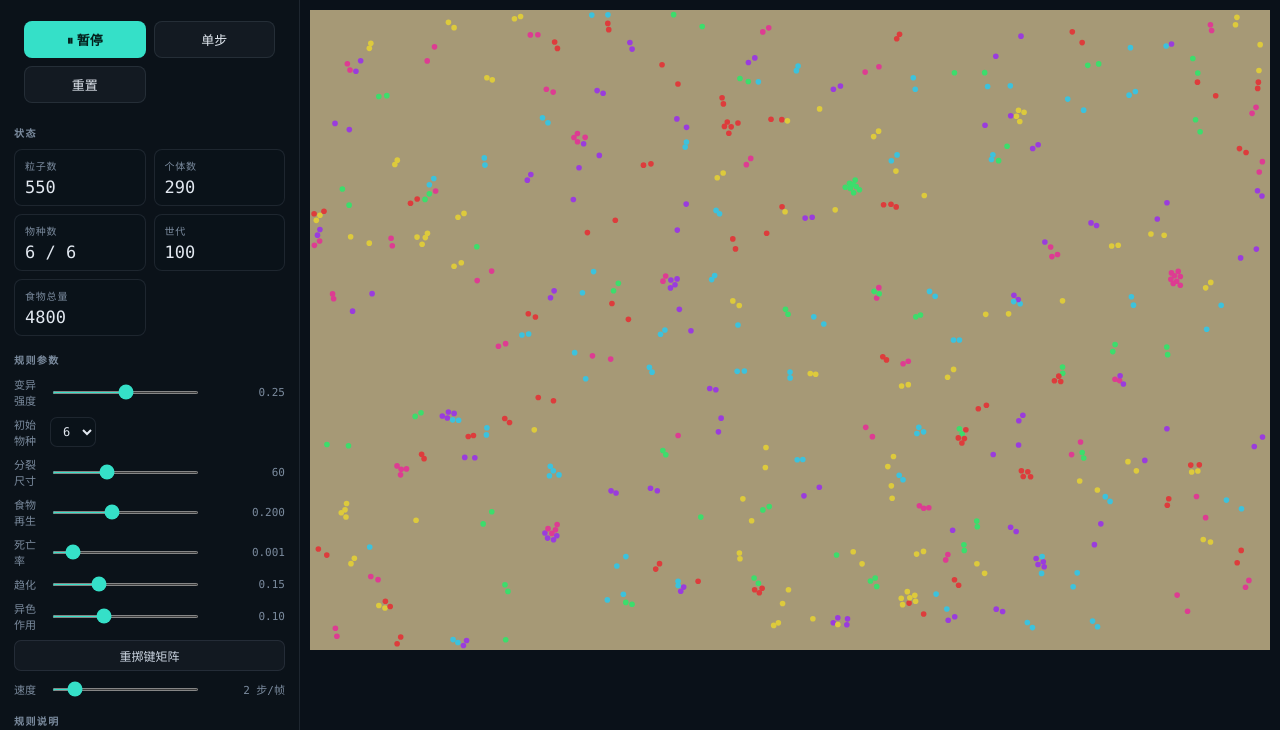
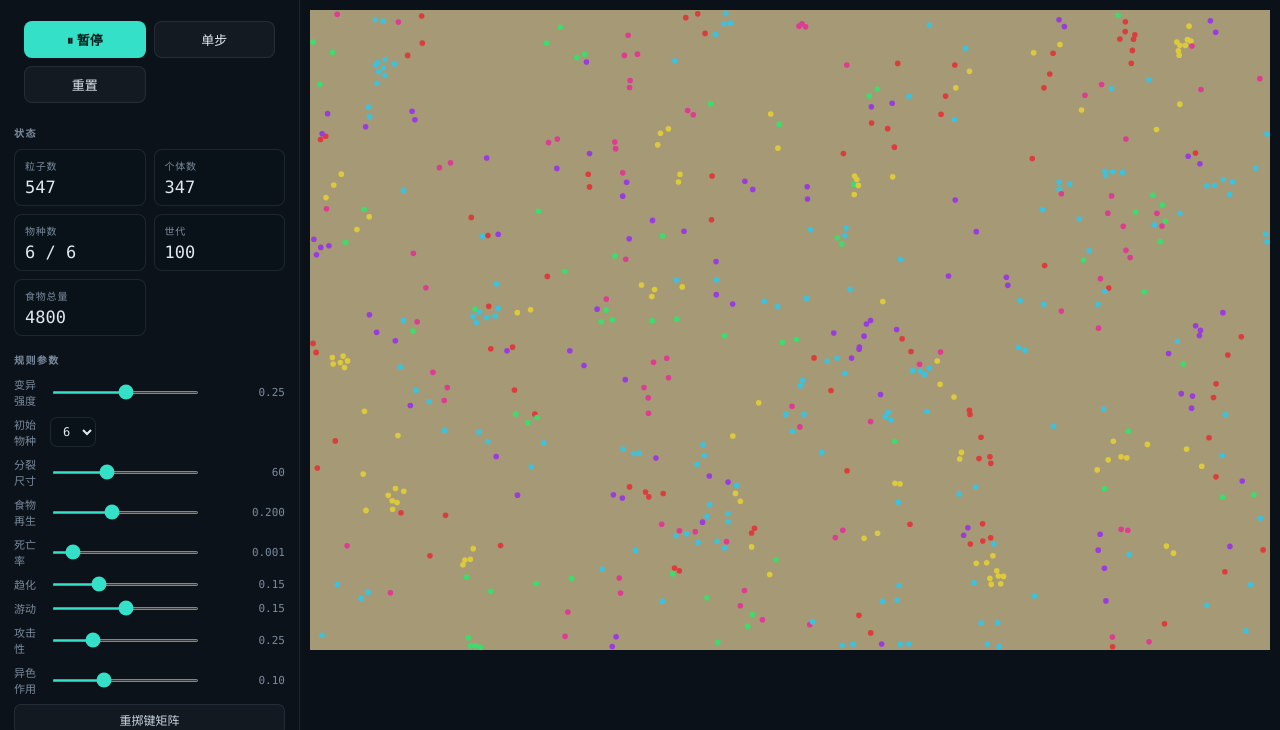
Before and after one commit to FindSunny/game-of-chaos, a website: page life.html in a window 1280 px wide. Shown: the part 70-800 px from the top of the page. Drawn offline with Linux system fonts and the light colour scheme; animation ran at ten frames a second.

Commit message:
feat(life): 第三步——可见的行为表型（游动 + 捕食）
- 物种基因组加 motility（游动速度）和 aggression（攻击性）
- 游动：每粒子带自推进朝向，缓慢随机旋转，团块因此会动
- 捕食：攻击性物种咬异色粒子，猎物死、捕食者得能量
- 变异同时作用于这两个表型
- 面板加「游动」「攻击性」滑杆 + 说明
- 测试 20 项：motility 越大漂移越远、捕食减少猎物

```diff
--- a/js/core/colony-engine.js
+++ b/js/core/colony-engine.js
@@ -64,6 +64,12 @@ export class ColonyEngine {
     this.mutProb = o.mutProb ?? 0.4; // 分裂时子代变异成新物种的概率
     this.maxSpecies = o.maxSpecies ?? 48;
 
+    // 第三步：可见的行为表型
+    this.baseMotility = o.motility ?? 0.15; // 游动速度（自推进力）
+    this.baseAggression = o.aggression ?? 0.25; // 攻击性（捕食概率上限）
+    this.eatR = o.eatR ?? 6; // 捕食接触半径
+    this.biteGain = o.biteGain ?? 2; // 咬一口获得的能量
+
     this.friction = o.friction ?? 0.06;
     this.splitInterval = o.splitInterval ?? 30; // 每隔多少步做一次分裂
     this.chemotaxis = o.chemotaxis ?? 0.15; // 趋化强度：往食物浓度高的方向游
@@ -78,6 +84,7 @@ export class ColonyEngine {
     this.vy = [];
     this.type = [];
     this.energy = [];
+    this.angle = []; // 游动朝向（每粒子，自推进用）
     this.ax = new Float64Array(0);
     this.ay = new Float64Array(0);
 
@@ -118,12 +125,14 @@ export class ColonyEngine {
   }
 
   /** 新建一个物种，返回其 id；颜色按黄金角取，保证彼此区分 */
-  _newSpecies(attract, metabolism) {
+  _newSpecies(attract, metabolism, motility, aggression) {
     const id = this.species.length;
     const hue = Math.round((id * 137.508) % 360);
     this.species.push({
       attract: attract ?? this.baseAttract,
       metabolism: metabolism ?? this.baseMetabolism,
+      motility: motility ?? this.baseMotility * (0.4 + this.rng() * 0.8),
+      aggression: aggression ?? this.baseAggression * this.rng(),
       color: `hsl(${hue}, 70%, 55%)`,
     });
     // 扩展键矩阵：新物种与已有物种各得一个随机键，对角线 = 1
@@ -137,7 +146,7 @@ export class ColonyEngine {
 
   _grow() {
     const next = Math.max(64, this.capacity * 2);
-    for (const key of ['x', 'y', 'vx', 'vy', 'type', 'energy']) {
+    for (const key of ['x', 'y', 'vx', 'vy', 'type', 'energy', 'angle']) {
       const a = new Array(next);
       for (let i = 0; i < this.count; i++) a[i] = this[key][i];
       this[key] = a;
@@ -157,6 +166,7 @@ export class ColonyEngine {
     this.vx[k] = vx;
     this.vy[k] = vy;
     this.energy[k] = energy;
+    this.angle[k] = this.rng() * TAU;
     return k;
   }
 
@@ -301,6 +311,14 @@ export class ColonyEngine {
         }
       }
 
+      // 自推进（游动）：物种 motility 越大游得越快；朝向缓慢随机旋转
+      const mot = this.species[ti].motility;
+      if (mot > 0) {
+        fx += Math.cos(this.angle[i]) * mot;
+        fy += Math.sin(this.angle[i]) * mot;
+        this.angle[i] += this._gauss() * 0.4;
+      }
+
       this.ax[i] = fx;
       this.ay[i] = fy;
     }
@@ -315,6 +333,43 @@ export class ColonyEngine {
       this.energy[i] -= this.species[this.type[i]].metabolism;
     }
 
+    // 2.5 捕食：攻击性物种咬异色粒子
+    const eatR2 = this.eatR * this.eatR;
+    for (let i = 0; i < count; i++) {
+      const agg = this.species[this.type[i]].aggression;
+      if (agg <= 0) continue;
+      const px = this.x[i];
+      const py = this.y[i];
+      let gx = Math.floor(px / this.bondR);
+      let gy = Math.floor(py / this.bondR);
+      if (gx < 0) gx = 0;
+      else if (gx >= cols) gx = cols - 1;
+      if (gy < 0) gy = 0;
+      else if (gy >= rows) gy = rows - 1;
+      search: {
+        for (let oy = -1; oy <= 1; oy++) {
+          const cy = gy + oy;
+          if (cy < 0 || cy >= rows) continue;
+          for (let ox = -1; ox <= 1; ox++) {
+            const cx = gx + ox;
+            if (cx < 0 || cx >= cols) continue;
+            const bucket = buckets[cy * cols + cx];
+            for (let b = 0; b < bucket.length; b++) {
+              const j = bucket[b];
+              if (j === i || this.type[j] === this.type[i]) continue;
+              const dx = this.x[j] - px;
+              const dy = this.y[j] - py;
+              if (dx * dx + dy * dy < eatR2 && this.rng() < agg) {
+                this.energy[i] += this.biteGain;
+                this.energy[j] = -1; // 下一遍死亡
+                break search;
+              }
+            }
+          }
+        }
+      }
+    }
+
     // 3. 出芽 + 死亡
     for (let i = count - 1; i >= 0; i--) {
       if (this.energy[i] <= 0 || this.rng() < this.mortalityRate) {
@@ -325,6 +380,7 @@ export class ColonyEngine {
         this.vy[i] = this.vy[last];
         this.type[i] = this.type[last];
         this.energy[i] = this.energy[last];
+        this.angle[i] = this.angle[last];
         this.ax[i] = this.ax[last];
         this.ay[i] = this.ay[last];
         this.count--;
@@ -478,9 +534,12 @@ export class ColonyEngine {
       // 第二步：变异。子代之一可能变成一个基因组略有偏离的新物种
       if (this.mutStd > 0 && this.species.length < this.maxSpecies && this.rng() < this.mutProb) {
         const parentSp = this.species[this.type[members[0]]];
+        const aggr = Math.max(0, Math.min(1, parentSp.aggression + this._gauss() * this.mutStd * 0.5));
         const child = this._newSpecies(
           parentSp.attract * Math.exp(this._gauss() * this.mutStd),
           parentSp.metabolism * Math.exp(this._gauss() * this.mutStd),
+          Math.max(0.01, Math.min(0.3, parentSp.motility * Math.exp(this._gauss() * this.mutStd))),
+          aggr,
         );
         for (let k = half; k < members.length; k++) this.type[members[k]] = child;
       }
--- a/life.html
+++ b/life.html
@@ -133,6 +133,16 @@
               <span id="chemo-val" class="value mono">0.15</span>
             </div>
             <div class="row">
+              <span class="slabel" title="物种基线游动速度；每个物种有随机偏离">游动</span>
+              <input id="motility" type="range" min="0" max="30" step="1" value="15" />
+              <span id="motility-val" class="value mono">0.15</span>
+            </div>
+            <div class="row">
+              <span class="slabel" title="物种基线攻击性（捕食概率上限）；每个物种有随机偏离">攻击性</span>
+              <input id="aggression" type="range" min="0" max="100" step="5" value="25" />
+              <span id="aggression-val" class="value mono">0.25</span>
+            </div>
+            <div class="row">
               <span class="slabel" title="不同物种之间的相互作用强度；每对的正负由键矩阵决定">异色作用</span>
               <input id="cross" type="range" min="0" max="30" step="1" value="10" />
               <span id="cross-val" class="value mono">0.10</span>
@@ -156,8 +166,9 @@
               能量耗尽粒子死亡，团块解体；食物缓慢再生。<br />
               <b>第二步：形态遗传 + 变异 + 选择。</b><br />
               团块分裂时，子代有一定概率变成基因组略有偏离的<b>新物种（新颜色）</b>。<br />
-              不同物种之间还有一张<b>键矩阵</b>：每对物种正吸引、负排斥（像粒子生命）。<br />
-              在食物竞争里此消彼长——看物种是分化、共生还是灭绝。
+              物种还有两张牌：<b>游动速度</b>（快的到处窜、慢的蹲着）和<b>攻击性</b>（高的捕食异色）。<br />
+              不同物种之间还有<b>键矩阵</b>：正吸引、负排斥。<br />
+              游动/攻击性改动后点「重置」立即生效，否则只影响之后变异出的新物种。
             </p>
           </section>
         </div>
@@ -282,6 +293,8 @@
         engine.mortalityRate = Number($('mortality').value) / 1000;
         engine.chemotaxis = Number($('chemo').value) / 100;
         engine.crossAttract = Number($('cross').value) / 100;
+        engine.baseMotility = Number($('motility').value) / 100;
+        engine.baseAggression = Number($('aggression').value) / 100;
       }
 
       $('btn-play').addEventListener('click', () => {
@@ -294,7 +307,11 @@
         syncStats();
       });
       $('btn-reset').addEventListener('click', () => {
-        engine = new ColonyEngine(1200, 800, { species: Number($('species').value) });
+        engine = new ColonyEngine(1200, 800, {
+          species: Number($('species').value),
+          motility: Number($('motility').value) / 100,
+          aggression: Number($('aggression').value) / 100,
+        });
         applyParams();
         fit();
       });
@@ -312,6 +329,8 @@
       bindRange('mut-std', 'mut-std-val', 0.01, (v) => v.toFixed(2));
       bindRange('chemo', 'chemo-val', 0.01, (v) => v.toFixed(2));
       bindRange('cross', 'cross-val', 0.01, (v) => v.toFixed(2));
+      bindRange('motility', 'motility-val', 0.01, (v) => v.toFixed(2));
+      bindRange('aggression', 'aggression-val', 0.01, (v) => v.toFixed(2));
       $('btn-bonds').addEventListener('click', () => {
         engine.randomizeBonds();
       });
@@ -320,7 +339,11 @@
         $('speed-val').textContent = `${speed} 步/帧`;
       });
       $('species').addEventListener('change', () => {
-        engine = new ColonyEngine(1200, 800, { species: Number($('species').value) });
+        engine = new ColonyEngine(1200, 800, {
+          species: Number($('species').value),
+          motility: Number($('motility').value) / 100,
+          aggression: Number($('aggression').value) / 100,
+        });
         applyParams();
       });
 
```
Also changed, not shown: tests/colony.test.mjs (+38 -6 lines).
